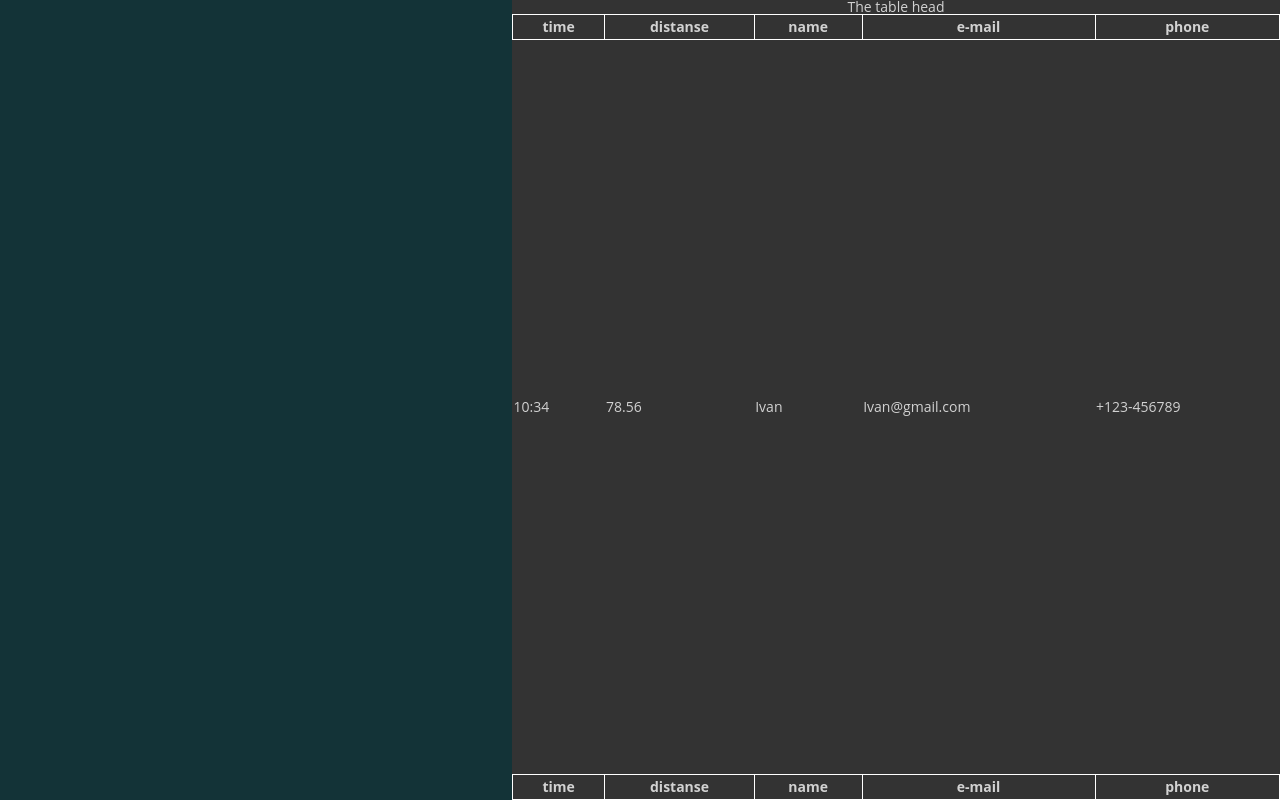
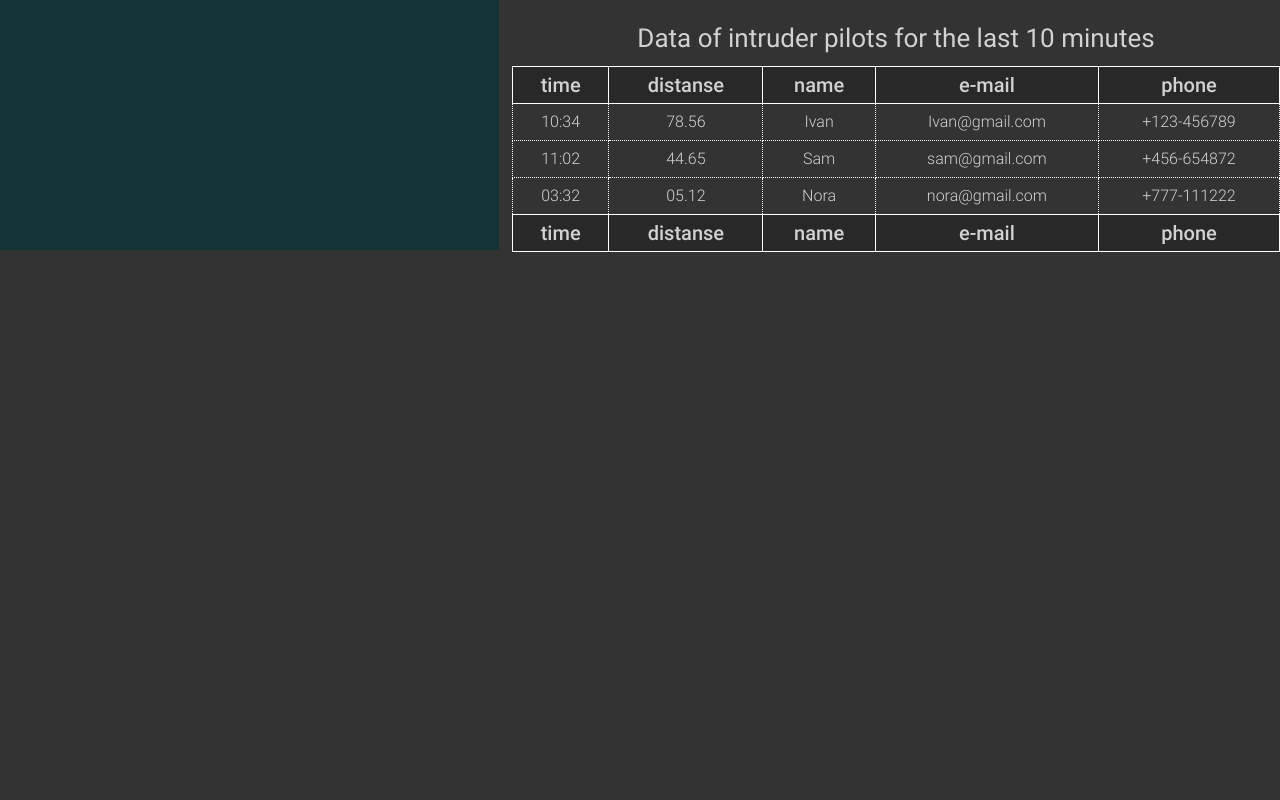
Before and after one commit to Litvinenko-Yury/project-BIRD-NEST, a plain HTML site: page index.html in a window 1280 px wide. Drawn offline with Linux system fonts and the light colour scheme; no server answers.

Commit message:
fonts: added

```diff
--- a/css/style.css
+++ b/css/style.css
@@ -1,3 +1,48 @@
+/*Roboto-300*/
+@font-face {
+  font-family: "Roboto";
+  src: local("Roboto Light"), local("Roboto-Light"),
+    url("../fonts/roboto-v30-latin-300.woff2") format("woff2");
+  font-weight: 300;
+  font-style: normal;
+  font-display: swap;
+  /*а в html-файле делаем предзагрузку*/
+}
+
+/*Roboto-400*/
+@font-face {
+  font-family: "Roboto";
+  src: local("Roboto Regular"), local("Roboto-Regular"),
+    url("../fonts/roboto-v30-latin-regular.woff2") format("woff2");
+  font-weight: normal;
+  font-style: normal;
+  font-display: swap;
+  /*а в html-файле делаем предзагрузку*/
+}
+
+/*Roboto-500*/
+@font-face {
+  font-family: "Roboto";
+  src: local("Roboto Medium"), local("Roboto-Medium"),
+    url("../fonts/roboto-v30-latin-500.woff2") format("woff2");
+  font-weight: 500;
+  font-style: normal;
+  font-display: swap;
+  /*а в html-файле делаем предзагрузку*/
+}
+
+/*Roboto-700*/
+@font-face {
+  font-family: "Roboto";
+  src: local("Roboto Bold"), local("Roboto-Bold"),
+    url("../fonts/roboto-v30-latin-700.woff2") format("woff2");
+  font-weight: 700;
+  font-style: normal;
+  font-display: swap;
+  /*а в html-файле делаем предзагрузку*/
+}
+
+
 html {
   box-sizing: border-box;
 }
@@ -22,23 +67,24 @@ body {
   position: relative;
   min-width: 320px;
   margin: 0;
-  font-family: "Open Sans", Arial, Helvetica, sans-serif;
-  font-size: 14px;
-  font-weight: 400;
+  font-family: "Roboto", Arial, Helvetica, sans-serif;
+  font-size: 16px;
+  font-weight: 300;
   line-height: 1em;
   color: #fff;
   color: #d2d2d2;
   direction: ltr;
   background-color: #333;
 
-  height: 100vh;
+  min-height: 100vh;
   display: flex;
-
+  justify-content: space-between;
+  align-items: start;
 }
 
 .canvas {
   display: block;
-  width: 40%;
+  width: 39%;
   flex-shrink: 0;
   background-color: #133337;
 }
@@ -46,16 +92,39 @@ body {
 .table {
   width: 60%;
   flex-shrink: 0;
-
   border-collapse: collapse;
 }
 
-.table__head {
+tbody:hover {
+  background: #474747;
+  /* color: #ce232a;*/
+  cursor: pointer;
+}
+
+.table__caption {
   width: 100%;
+  font-size: 26px;
+  line-height: 1em;
+  font-weight: 400;
+  padding: 25px 0 15px;
+}
+
+.table__head,
+.table__footer{
+  background-color: #282828;
+
 }
 
 .table__title,
 .table__header {
+  padding: 10px;
+  font-size: 20px;
+  font-weight: 500;
   border: 1px solid #fff;
-  padding: 5px;
 }
+
+.table__data {
+  padding: 10px;
+  text-align: center;
+  border: 1px dotted #fff;
+}
--- a/index.html
+++ b/index.html
@@ -15,9 +15,9 @@
   <canvas class="canvas" id="canvas"></canvas>
 
   <table class="table">
-    <caption class="table__head">The table head</caption>
+    <caption class="table__caption">Data of intruder pilots for the last 10 minutes</caption>
 
-    <thead>
+    <thead class="table__head">
       <tr class="table__row">
         <th class="table__header">time</th>
         <th class="table__header">distanse</th>
@@ -26,7 +26,7 @@
         <th class="table__header">phone</th>
     </thead>
 
-    <tbody>
+    <tbody class="table__body">
       <tr class="table__row">
         <td class="table__data">10:34</td>
         <td class="table__data">78.56</td>
@@ -34,9 +34,29 @@
         <td class="table__data">Ivan@gmail.com</td>
         <td class="table__data">+123-456789</td>
       </tr>
+    </tbody>
 
+    <tbody class="table__body">
+      <tr class="table__row">
+        <td class="table__data">11:02</td>
+        <td class="table__data">44.65</td>
+        <td class="table__data">Sam</td>
+        <td class="table__data">sam@gmail.com</td>
+        <td class="table__data">+456-654872</td>
+      </tr>
+    </tbody>
 
-      <tfoot>
+    <tbody class="table__body">
+      <tr class="table__row">
+        <td class="table__data">03:32</td>
+        <td class="table__data">05.12</td>
+        <td class="table__data">Nora</td>
+        <td class="table__data">nora@gmail.com</td>
+        <td class="table__data">+777-111222</td>
+      </tr>
+    </tbody>
+
+    <tfoot class="table__footer">
       <tr class="table__row">
         <th class="table__header">time</th>
         <th class="table__header">distanse</th>
```
Also changed, not shown: css/style.min.css, fonts/roboto-v30-latin-300.woff2 (added), fonts/roboto-v30-latin-500.woff2 (added), fonts/roboto-v30-latin-700.woff2 (added), fonts/roboto-v30-latin-regular.woff2 (added). Lines whose indentation alone changed are shown as unchanged.
